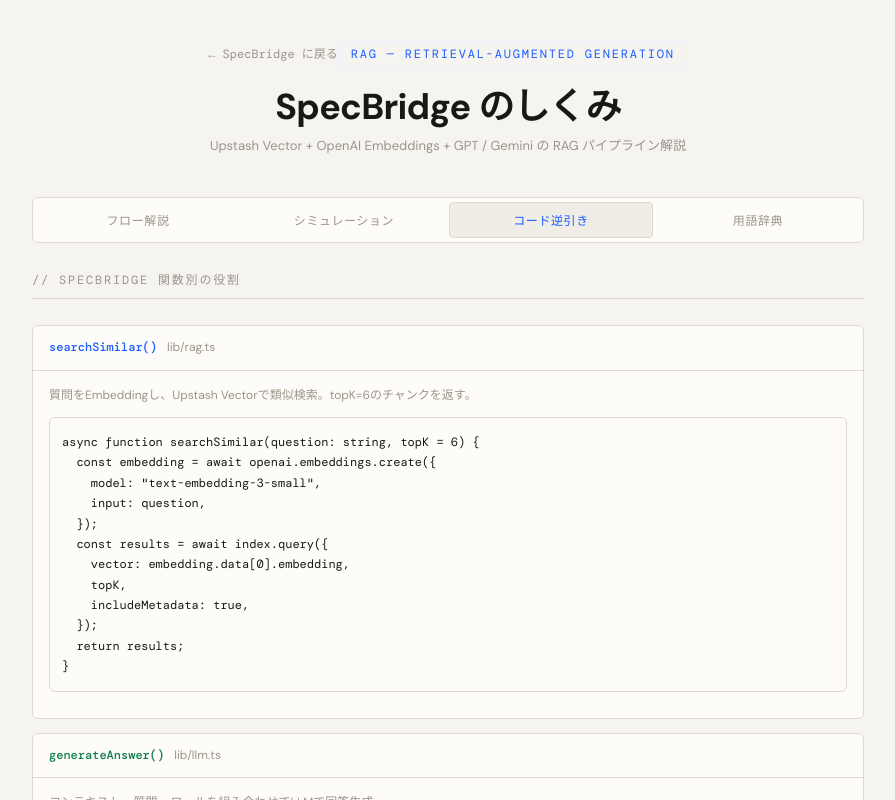
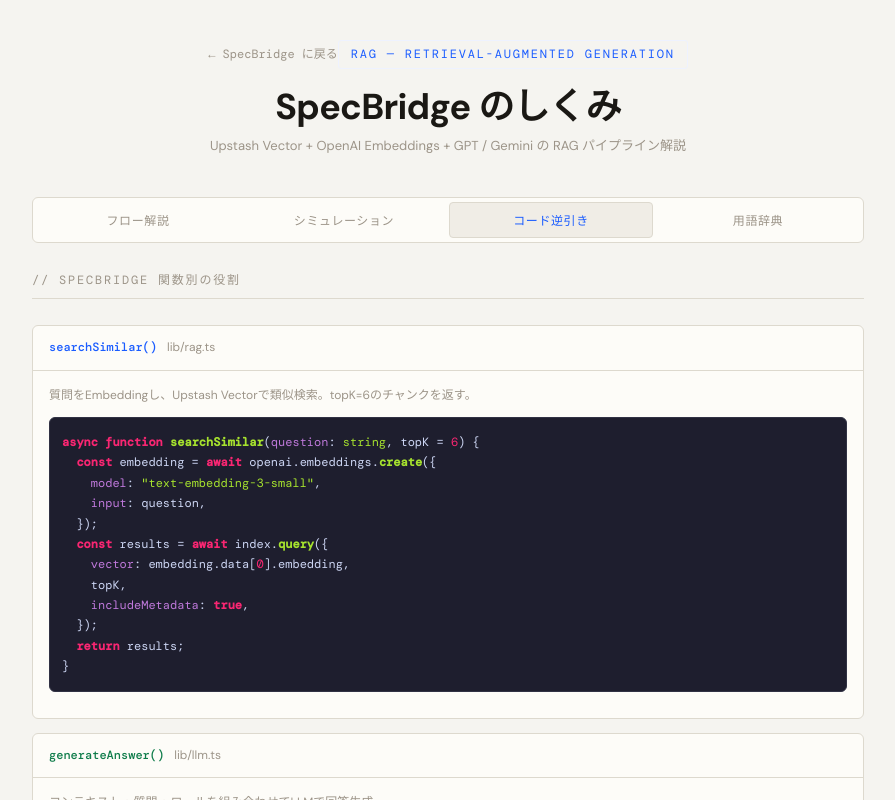
Before and after one commit to BoxPistols/a11y-spec-bridge, a Next.js app: page /learn in a window 1280 px wide. Both pictures are taken after a click on the button "コード逆引き". Shown: the top 800 px of the page, without its empty margins (192-1087 px from the left). Built offline with nearby package versions, Linux system fonts and the light colour scheme; a web font is replaced by a local one.

Commit message:
/learn コードブロックを常時ダーク化＋シンタックスハイライト追加
- 背景を#1e1e2e固定（テーマ非追従）
- highlight.js (TypeScript/JSON) + Monokaiテーマでハイライト
- フロー解説・コード逆引きの両タブに適用

```diff
--- a/src/app/learn/learn.module.css
+++ b/src/app/learn/learn.module.css
@@ -213,8 +213,8 @@
 
 /* コードブロック */
 .codeBlock {
-  background: var(--surface);
-  border: 1px solid var(--border);
+  background: #1e1e2e;
+  border: 1px solid #313244;
   border-radius: var(--radius);
   overflow: hidden;
   margin-bottom: 12px;
@@ -224,10 +224,10 @@
   align-items: center;
   justify-content: space-between;
   padding: 6px 12px;
-  border-bottom: 1px solid var(--border);
+  border-bottom: 1px solid #313244;
   font-family: var(--mono);
   font-size: 11px;
-  color: var(--ink3);
+  color: #a6adc8;
   letter-spacing: .05em;
 }
 .codeDot {
@@ -242,7 +242,7 @@
   font-size: 12px;
   line-height: 1.7;
   overflow-x: auto;
-  color: var(--ink);
+  color: #cdd6f4;
   white-space: pre-wrap;
   word-break: break-word;
 }
--- a/src/app/learn/page.tsx
+++ b/src/app/learn/page.tsx
@@ -1,8 +1,14 @@
 "use client";
 
-import { useState } from "react";
+import { useState, useMemo } from "react";
 import Link from "next/link";
+import hljs from "highlight.js/lib/core";
+import typescript from "highlight.js/lib/languages/typescript";
+import json from "highlight.js/lib/languages/json";
 import styles from "./learn.module.css";
+
+hljs.registerLanguage("typescript", typescript);
+hljs.registerLanguage("json", json);
 
 // ── タブ定義 ──
 type TabId = "flow" | "sim" | "code" | "glossary";
@@ -236,6 +242,19 @@ const GLOSSARY = [
   { term: "ロール別プロンプト", color: "var(--designer)", desc: "SpecBridge独自の機能。Designer/Engineerの2ロールでシステムプロンプトを切替え、同じ仕様でもデザイン視点/実装視点の回答を生成する。" },
 ];
 
+// ── ハイライト済みコード表示 ──
+function HighlightedCode({ code }: { code: string }) {
+  const html = useMemo(() => {
+    const trimmed = code.trim();
+    // JSON 判定
+    if (trimmed.startsWith("{") || trimmed.startsWith("[")) {
+      return hljs.highlight(trimmed, { language: "json" }).value;
+    }
+    return hljs.highlight(trimmed, { language: "typescript" }).value;
+  }, [code]);
+  return <pre className={styles.codePre} dangerouslySetInnerHTML={{ __html: html }} />;
+}
+
 // ── コンポーネント ──
 function StepCard({ step }: { step: FlowStep }) {
   const [open, setOpen] = useState(false);
@@ -255,7 +274,7 @@ function StepCard({ step }: { step: FlowStep }) {
           {step.code && (
             <div className={styles.codeBlock}>
               <div className={styles.codeLabel}><span>{step.code.label}</span><span className={styles.codeDot} /></div>
-              <pre className={styles.codePre}>{step.code.content}</pre>
+              <HighlightedCode code={step.code.content} />
             </div>
           )}
           {step.dataFlow && (
@@ -414,7 +433,7 @@ export default function LearnPage() {
               <div className={styles.codeRefBody}>
                 <p className={styles.codeRefDesc}>{ref.desc}</p>
                 <div className={styles.codeBlock}>
-                  <pre className={styles.codePre}>{ref.code}</pre>
+                  <HighlightedCode code={ref.code} />
                 </div>
               </div>
             </div>
```
